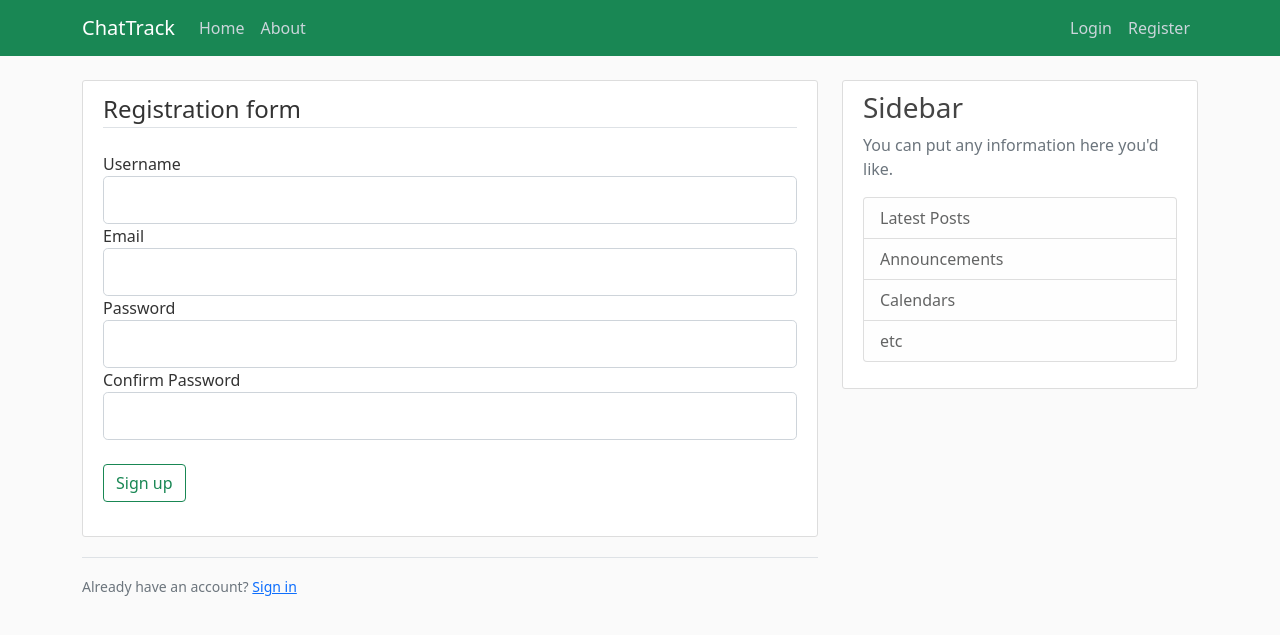
After one commit to simeonch7/DiplomaProject-ChatTrack, a Flask app: page /register in a window 1280 px wide. The commit adds this page. Shown: the top 635 px of the page. Run offline with Flask 3, Linux system fonts and the light colour scheme.

Commit message:
Add login/register form, create registration page, add  validators

```diff
--- a/ChatTrack.py
+++ b/ChatTrack.py
@@ -1,6 +1,8 @@
-from flask import Flask, render_template, url_for
+from flask import Flask, render_template, url_for, flash, redirect
+from forms import Registration, Login
 
 app = Flask(__name__)
+app.config['SECRET_KEY'] = '89417394d6e0fb06109c676235a8b00b'
 
 dummyChats = [
     {
@@ -17,6 +19,19 @@
     }
 ]
 
+@app.route("/register", methods=['GET', 'POST'])
+def register():
+    form = Registration()
+    if form.validate_on_submit():
+        flash(f'Hello, {form.username.data} - Account created!', 'success')
+        return redirect(url_for('home'))
+    return render_template('register.html', title='Register', form=form)
+
+@app.route("/login", methods=['GET', 'POST'])
+def login():
+    form = Login()
+    return render_template('login.html', title='Login', form=form)
+
 @app.route("/")
 @app.route("/home")
 def home():
--- /dev/null
+++ b/forms.py
@@ -0,0 +1,16 @@
+from flask_wtf import FlaskForm
+from wtforms import StringField, PasswordField, SubmitField, BooleanField
+from wtforms.validators import DataRequired, Length, Email, EqualTo
+
+class Login(FlaskForm):
+    email = StringField('Email', validators=[DataRequired(), Email()])
+    password = PasswordField('Password', validators=[DataRequired()])
+    remember_me = BooleanField('Remember me')
+    submit_field = SubmitField('Log in')
+
+class Registration(FlaskForm):
+    email = StringField('Email', validators=[DataRequired(), Email()])
+    username = StringField('Username', validators=[DataRequired(), Length(min=4, max=14)])
+    password = PasswordField('Password', validators=[DataRequired()])
+    password_confirmation = PasswordField('Confirm Password', validators=[DataRequired(), EqualTo('password')])
+    submit_field = SubmitField('Sign up')
--- a/templates/init_template.html
+++ b/templates/init_template.html
@@ -38,6 +38,15 @@
           <main role="main" class="container">
             <div class="row">
               <div class="col-md-8">
+                {% with messages = get_flashed_messages(with_categories=true) %}
+                    {% if messages %}
+                        {% for category, message in messages %}
+                            <div class="alert alert-{{ category }}">
+                                {{message}}
+                            </div>
+                        {% endfor %}
+                    {% endif %}
+                {% endwith %}
                 {% block content %}{% endblock %}
               </div>
               <div class="col-md-4">
--- /dev/null
+++ b/templates/register.html
@@ -0,0 +1,75 @@
+{% extends "init_template.html" %}
+{% block content %}
+    <div class="content-section">
+        <form method="POST" action="">
+            {{ form.hidden_tag() }}
+            <fieldset class="form-group">
+                <legend class="border-bottom mb-4">Registration form</legend>
+                <div class="form-group">
+                    {{ form.username.label(class="form-control-label") }}
+
+                    {% if form.username.errors %}
+                        {{ form.username(class="form-control form-control-lg is-invalid") }}
+                        <div class="invalid-feedback">
+                            {% for error in form.username.errors %}
+                                <span>{{ error }}</span>
+                            {% endfor %}
+                        </div>
+                    {% else %}
+                        {{ form.username(class="form-control form-control-lg") }}
+                    {% endif %}
+                </div>
+                <div class="form-group">
+                    {{ form.email.label(class="form-control-label") }}
+
+                    {% if form.email.errors %}
+                    {{ form.email(class="form-control form-control-lg is-invalid") }}
+                    <div class="invalid-feedback">
+                        {% for error in form.email.errors %}
+                            <span>{{ error }}</span>
+                        {% endfor %}
+                    </div>
+                    {% else %}
+                        {{ form.email(class="form-control form-control-lg") }}
+                    {% endif %}
+                </div>
+                <div class="form-group">
+                    {{ form.password.label(class="form-control-label") }}
+
+                    {% if form.password.errors %}
+                        {{ form.password(class="form-control form-control-lg is-invalid") }}
+                        <div class="invalid-feedback">
+                            {% for error in form.password.errors %}
+                                <span>{{ error }}</span>
+                            {% endfor %}
+                        </div>
+                        {% else %}
+                            {{ form.password(class="form-control form-control-lg") }}
+                        {% endif %}
+                </div>
+                <div class="form-group">
+                    {{ form.password_confirmation.label(class="form-control-label") }}
+
+                    {% if form.password_confirmation.errors %}
+                    {{ form.password_confirmation(class="form-control form-control-lg is-invalid") }}
+                    <div class="invalid-feedback">
+                        {% for error in form.password_confirmation.errors %}
+                            <span>{{ error }}</span>
+                        {% endfor %}
+                    </div>
+                    {% else %}
+                        {{ form.password_confirmation(class="form-control form-control-lg") }}
+                    {% endif %}
+                </div>
+            </fieldset>
+            <div class="form-group mt-4 mb-4">
+                {{ form.submit_field(class="btn btn-outline-success") }}
+            </div>
+        </form>
+    </div>
+    <div class="border-top pt-3">
+        <small class="text-muted">
+            Already have an account? <a class="ml-2" href="{{ url_for('login') }}">Sign in</a>
+        </small>
+    </div>
+{% endblock content %}
```
Also changed, not shown: templates/login.html (added, +11 -0 lines).
